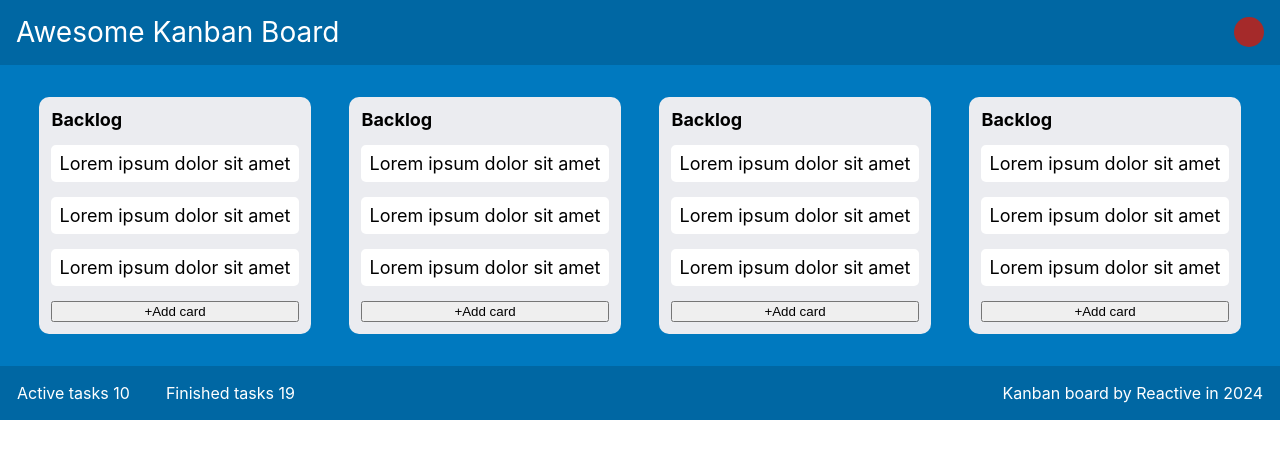
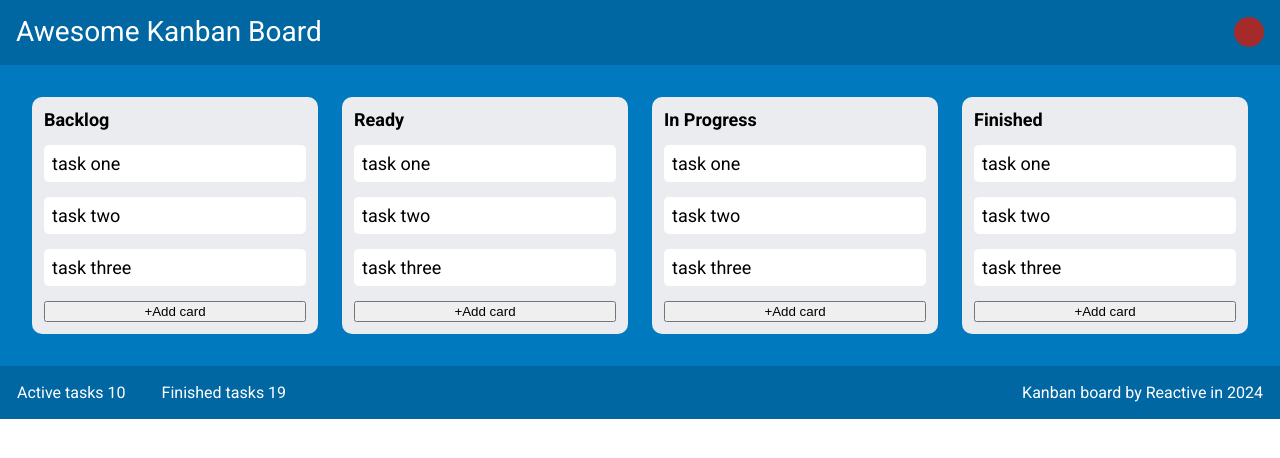
Before and after one commit to Reactiveproject/kanban_react, a React (Create React App) app: page / in a window 1280 px wide. Shown: the top 458 px of the page. Built offline with nearby package versions, Linux system fonts and the light colour scheme.

Commit message:
make blocks in main section, add array and function wich render mok tasks from array

```diff
--- a/public/index.html
+++ b/public/index.html
@@ -8,6 +8,12 @@
     <meta
       name="description"
       content="Web site created using create-react-app"
+    />
+    <link rel="preconnect" href="https://fonts.googleapis.com" />
+    <link rel="preconnect" href="https://fonts.gstatic.com" crossorigin />
+    <link
+      href="https://fonts.googleapis.com/css2?family=Roboto:ital,wght@0,100;0,300;0,400;0,500;0,700;0,900;1,100;1,300;1,400;1,500;1,700;1,900&display=swap"
+      rel="stylesheet"
     />
     <link rel="apple-touch-icon" href="%PUBLIC_URL%/logo192.png" />
     <!--
--- a/src/App.css
+++ b/src/App.css
@@ -1,5 +1,6 @@
 .App {
   background-color: rgba(0, 121, 191, 1);
+  font-family: "Roboto", sans-serif;
 }
 
 main {
--- a/src/App.jsx
+++ b/src/App.jsx
@@ -1,30 +1,32 @@
+import React from "react";
+import { useState } from "react";
 import "./App.css";
 import Footer from "./components/Footer/Footer";
 import Header from "./components/Header/Header";
-import Taskblock from "./components/Taskblock/Taskblok";
+import Taskblock from "./components/Taskblock/Taskblock";
 
 function App() {
-  // const dataMock = [
-  //   {
-  //     title: "backlog",
-  //     issues: [
-  //       {
-  //         id: "12345",
-  //         name: "Sprint bugfix",
-  //         description: "Fix all the bugs",
-  //       },
-  //     ],
-  //   },
-  // ];
+  const dataMock = [
+    {
+      title: "backlog",
+      issues: [
+        {
+          id: "12345",
+          name: "Sprint bugfix",
+          description: "Fix all the bugs",
+        },
+      ],
+    },
+  ];
 
   return (
     <div className="App">
       <Header />
       <main>
         <Taskblock blockName="Backlog" />
-        <Taskblock blockName="Backlog" />
-        <Taskblock blockName="Backlog" />
-        <Taskblock blockName="Backlog" />
+        <Taskblock blockName="Ready" />
+        <Taskblock blockName="In Progress" />
+        <Taskblock blockName="Finished" />
       </main>
       <Footer activeCount="10" finishedCount="19" />
     </div>
--- /dev/null
+++ b/src/components/Taskblock/Taskblock.jsx
@@ -0,0 +1,28 @@
+import React, { useState } from "react";
+import cl from "./Taskblock.module.css";
+
+const Taskblock = (props) => {
+  const [taskArray, setTaskArray] = useState([
+    { id: 1, description: "task one" },
+    { id: 2, description: "task two" },
+    { id: 3, description: "task three" },
+  ]);
+
+  return (
+    <div className={cl.taskBlock}>
+      <h3>{props.blockName}</h3>
+      <div className={cl.taskItems}>
+        {taskArray.map((task) => {
+          return (
+            <p key={task.id} className={cl.taskItem}>
+              {task.description}
+            </p>
+          );
+        })}
+      </div>
+      <button className={cl.addTaskButton}>+Add card</button>
+    </div>
+  );
+};
+
+export default Taskblock;
--- a/src/components/Taskblock/Taskblock.module.css
+++ b/src/components/Taskblock/Taskblock.module.css
@@ -4,7 +4,7 @@
   padding: 0px;
   margin: 0px;
   padding: 12px;
-  max-width: 282px;
+  width: 282px;
   background-color: rgba(235, 236, 240, 1);
   border-radius: 10px;
   margin: 12px;
@@ -13,6 +13,7 @@
 h3 {
   font-size: 18px;
   margin: 0;
+  font-weight: 600;
 }
 
 .taskItems {
--- a/src/components/Taskblock/Taskblok.jsx
+++ /dev/null
@@ -1,18 +0,0 @@
-import React from "react";
-import cl from "./Taskblock.module.css";
-
-const Taskblock = (props) => {
-  return (
-    <div className={cl.taskBlock}>
-      <h3>{props.blockName}</h3>
-      <div className={cl.taskItems}>
-        <p className={cl.taskItem}>Lorem ipsum dolor sit amet</p>
-        <p className={cl.taskItem}>Lorem ipsum dolor sit amet</p>
-        <p className={cl.taskItem}>Lorem ipsum dolor sit amet</p>
-      </div>
-      <button className={cl.addTaskButton}>+Add card</button>
-    </div>
-  );
-};
-
-export default Taskblock;
```
